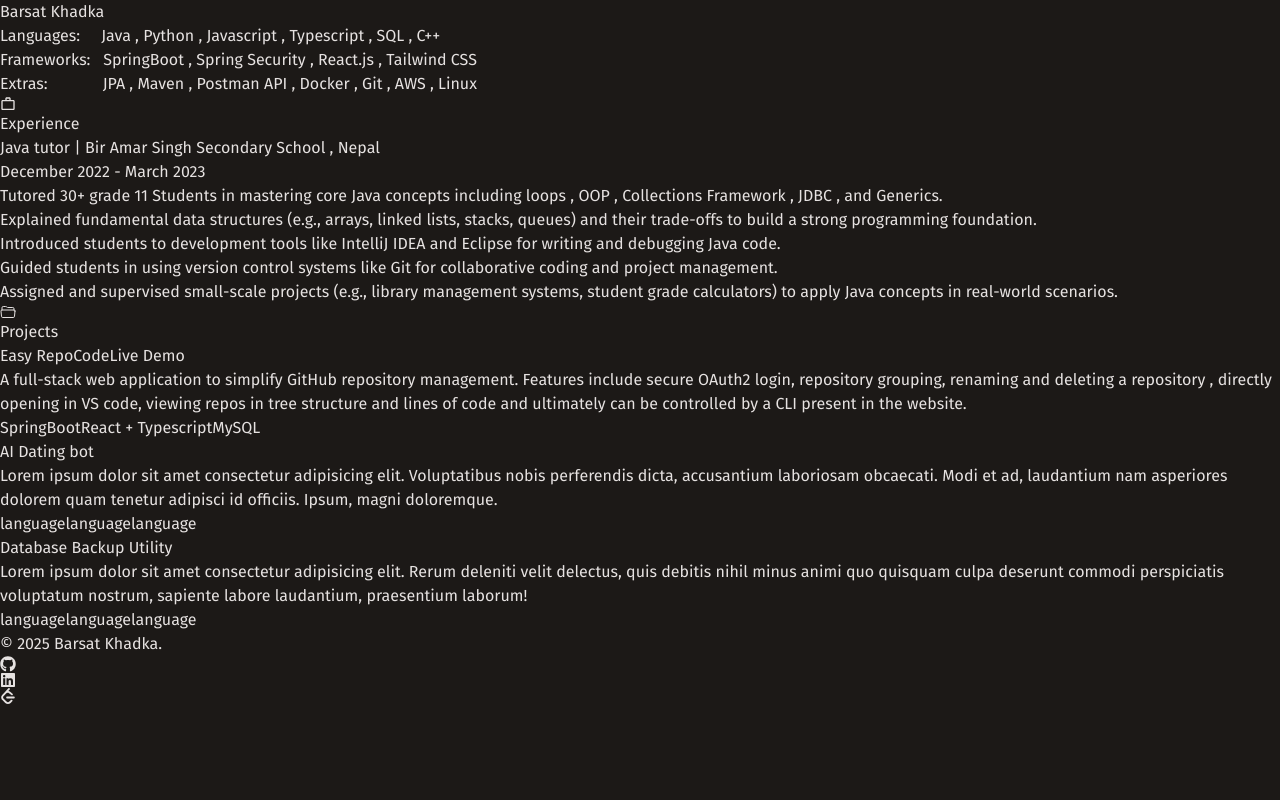
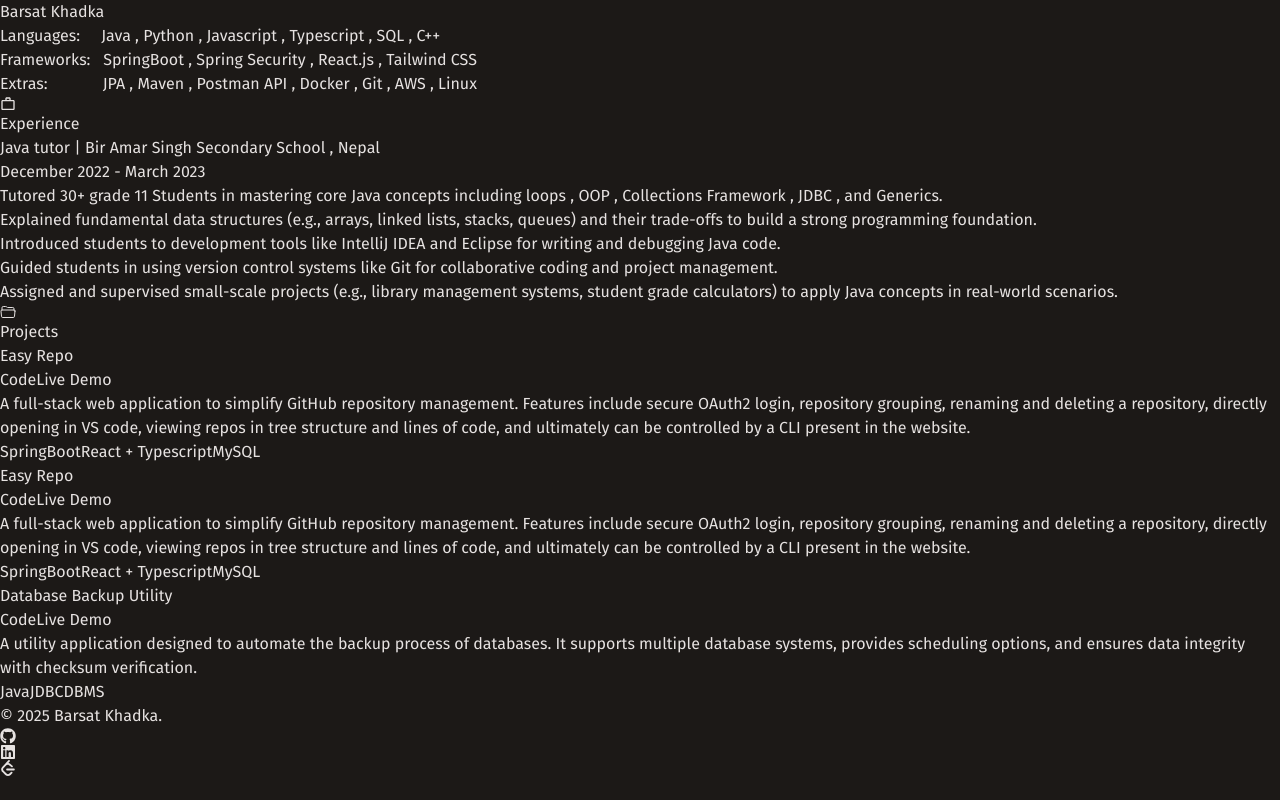
Before and after one commit to BarsatKhadka/Portfolio, a React (Vite) app: page / in a window 1280 px wide. Built offline with nearby package versions, Linux system fonts and the light colour scheme.

Commit message:
add: Code and Live Demo buttons in Projects

```diff
--- a/src/components/Projects.jsx
+++ b/src/components/Projects.jsx
@@ -8,51 +8,62 @@ export const Projects = () => {
           <IoFolderOpenOutline className="inline mr-1" /> Projects
         </p>
 
-
         <div className="grid grid-cols-1 md:grid-cols-2 lg:grid-cols-3 gap-6 mr-8 lg:mr-48">
 
-
+          {/* First Project Card */}
           <div className="bg-[#] p-6 rounded-lg hover:scale-105 transform transition-all duration-500 hover:shadow-2xl hover:shadow-[#eebc86]/20 cursor-pointer">
-            <h3 className="text-[#ebffff] text-xl font-semibold mb-2">
-            <span className="mr-36">Easy Repo</span>
-            <span className="bg-[#6DB33F]/10 text-[#6DB33F] text-xs px-3 py-1 rounded-full">Code</span>
-            <span className="bg-[#6DB33F]/10 text-[#6DB33F] text-xs px-3 py-1 rounded-full">Live Demo</span>
+            <h3 className="text-[#ebffff] text-xl font-semibold mb-8 sm:mb-4 flex flex-col sm:flex-row sm:items-center justify-between">
+              <span className="mb-4 sm:mb-0 sm:mr-4">Easy Repo</span>
+              <div className="flex gap-2">
+                <span className="bg-[#6DB33F]/10 text-[#6DB33F] text-xs px-3 py-1 rounded-sm border border-[#6DB33F]">Code</span>
+                <span className="bg-[#6DB33F]/10 text-[#6DB33F] text-xs px-3 py-1 rounded-sm border border-[#6DB33F]">Live Demo</span>
+              </div>
             </h3>
-            <p className="text-gray-300 text-sm mb-4">
-            A full-stack web application to simplify GitHub repository management. Features include secure OAuth2 login, repository grouping, renaming and deleting a repository , directly opening in VS code, viewing repos in tree structure and lines of code and ultimately can be
-            controlled by a CLI present in the website.
-
+            <p className="text-gray-300 text-sm mb-4 cursor-text">
+              A full-stack web application to simplify GitHub repository management. Features include secure OAuth2 login, repository grouping, renaming and deleting a repository, directly opening in VS code, viewing repos in tree structure and lines of code, and ultimately can be controlled by a CLI present in the website.
             </p>
             <div className="flex flex-wrap gap-2">
-              <span className="bg-[#6DB33F]/10 text-[#6DB33F] text-xs px-3 py-1 rounded-full">SpringBoot</span>
-              <span className="bg-[#61DAFB]/10 text-[#61DAFB] text-xs px-3 py-1 rounded-full">React + Typescript</span>
-              <span className="bg-[#00758F]/10 text-[#61DAFB] text-xs px-3 py-1 rounded-full">MySQL</span>
+              <span className="bg-[#6DB33F]/10 text-[#6DB33F] text-xs px-3 py-1 rounded-full cursor-text">SpringBoot</span>
+              <span className="bg-[#61DAFB]/10 text-[#61DAFB] text-xs px-3 py-1 rounded-full cursor-text">React + Typescript</span>
+              <span className="bg-[#00758F]/10 text-[#61DAFB] text-xs px-3 py-1 rounded-full cursor-text">MySQL</span>
             </div>
           </div>
 
-
+          {/* Second Project Card */}
           <div className="bg-[#] p-6 rounded-lg hover:scale-105 transform transition-all duration-300 hover:shadow-2xl hover:shadow-[#eebc86]/20 cursor-pointer">
-            <h3 className="text-[#] text-xl font-semibold mb-2">AI Dating bot</h3>
-            <p className="text-gray-300 text-sm mb-4">
-              Lorem ipsum dolor sit amet consectetur adipisicing elit. Voluptatibus nobis perferendis dicta, accusantium laboriosam obcaecati. Modi et ad, laudantium nam asperiores dolorem quam tenetur adipisci id officiis. Ipsum, magni doloremque.
+            <h3 className="text-[#ebffff] text-xl font-semibold mb-8 sm:mb-4 flex flex-col sm:flex-row sm:items-center justify-between">
+              <span className="mb-4 sm:mb-0 sm:mr-4">Easy Repo</span>
+              <div className="flex gap-2">
+                <span className="bg-[#6DB33F]/10 text-[#6DB33F] text-xs px-3 py-1 rounded-sm border border-[#6DB33F]">Code</span>
+                <span className="bg-[#6DB33F]/10 text-[#6DB33F] text-xs px-3 py-1 rounded-sm border border-[#6DB33F]">Live Demo</span>
+              </div>
+            </h3>
+            <p className="text-gray-300 text-sm mb-4 cursor-text">
+              A full-stack web application to simplify GitHub repository management. Features include secure OAuth2 login, repository grouping, renaming and deleting a repository, directly opening in VS code, viewing repos in tree structure and lines of code, and ultimately can be controlled by a CLI present in the website.
             </p>
             <div className="flex flex-wrap gap-2">
-              <span className="bg-[#00ffff]/10 text-[#00ffff] text-xs px-3 py-1 rounded-full">language</span>
-              <span className="bg-[#00ffff]/10 text-[#00ffff] text-xs px-3 py-1 rounded-full">language</span>
-              <span className="bg-[#00ffff]/10 text-[#00ffff] text-xs px-3 py-1 rounded-full">language</span>
+              <span className="bg-[#6DB33F]/10 text-[#6DB33F] text-xs px-3 py-1 rounded-full cursor-text">SpringBoot</span>
+              <span className="bg-[#61DAFB]/10 text-[#61DAFB] text-xs px-3 py-1 rounded-full cursor-text">React + Typescript</span>
+              <span className="bg-[#00758F]/10 text-[#61DAFB] text-xs px-3 py-1 rounded-full cursor-text">MySQL</span>
             </div>
           </div>
 
-
+          {/* Third Project Card */}
           <div className="bg-[#] p-6 rounded-lg hover:scale-105 transform transition-all duration-300 hover:shadow-2xl hover:shadow-[#eebc86]/20 cursor-pointer">
-            <h3 className="text-[#] text-xl font-semibold mb-2">Database Backup Utility</h3>
-            <p className="text-gray-300 text-sm mb-4">
-              Lorem ipsum dolor sit amet consectetur adipisicing elit. Rerum deleniti velit delectus, quis debitis nihil minus animi quo quisquam culpa deserunt commodi perspiciatis voluptatum nostrum, sapiente labore laudantium, praesentium laborum!
+            <h3 className="text-[#ebffff] text-xl font-semibold mb-8 sm:mb-4 flex flex-col sm:flex-row sm:items-center justify-between">
+              <span className="mb-4 sm:mb-0 sm:mr-4">Database Backup Utility</span>
+              <div className="flex gap-2">
+                <span className="bg-[#6DB33F]/10 text-[#6DB33F] text-xs px-3 py-1 rounded-sm border border-[#6DB33F]">Code</span>
+                <span className="bg-[#6DB33F]/10 text-[#6DB33F] text-xs px-3 py-1 rounded-sm border border-[#6DB33F]">Live Demo</span>
+              </div>
+            </h3>
+            <p className="text-gray-300 text-sm mb-4 cursor-text">
+              A utility application designed to automate the backup process of databases. It supports multiple database systems, provides scheduling options, and ensures data integrity with checksum verification.
             </p>
             <div className="flex flex-wrap gap-2">
-              <span className="bg-[#00ffff]/10 text-[#00ffff] text-xs px-3 py-1 rounded-full">language</span>
-              <span className="bg-[#00ffff]/10 text-[#00ffff] text-xs px-3 py-1 rounded-full">language</span>
-              <span className="bg-[#00ffff]/10 text-[#00ffff] text-xs px-3 py-1 rounded-full">language</span>
+              <span className="bg-[#6DB33F]/10 text-[#6DB33F] text-xs px-3 py-1 rounded-full cursor-text">Java</span>
+              <span className="bg-[#61DAFB]/10 text-[#61DAFB] text-xs px-3 py-1 rounded-full cursor-text">JDBC</span>
+              <span className="bg-[#00758F]/10 text-[#61DAFB] text-xs px-3 py-1 rounded-full cursor-text">DBMS</span>
             </div>
           </div>
         </div>
```
